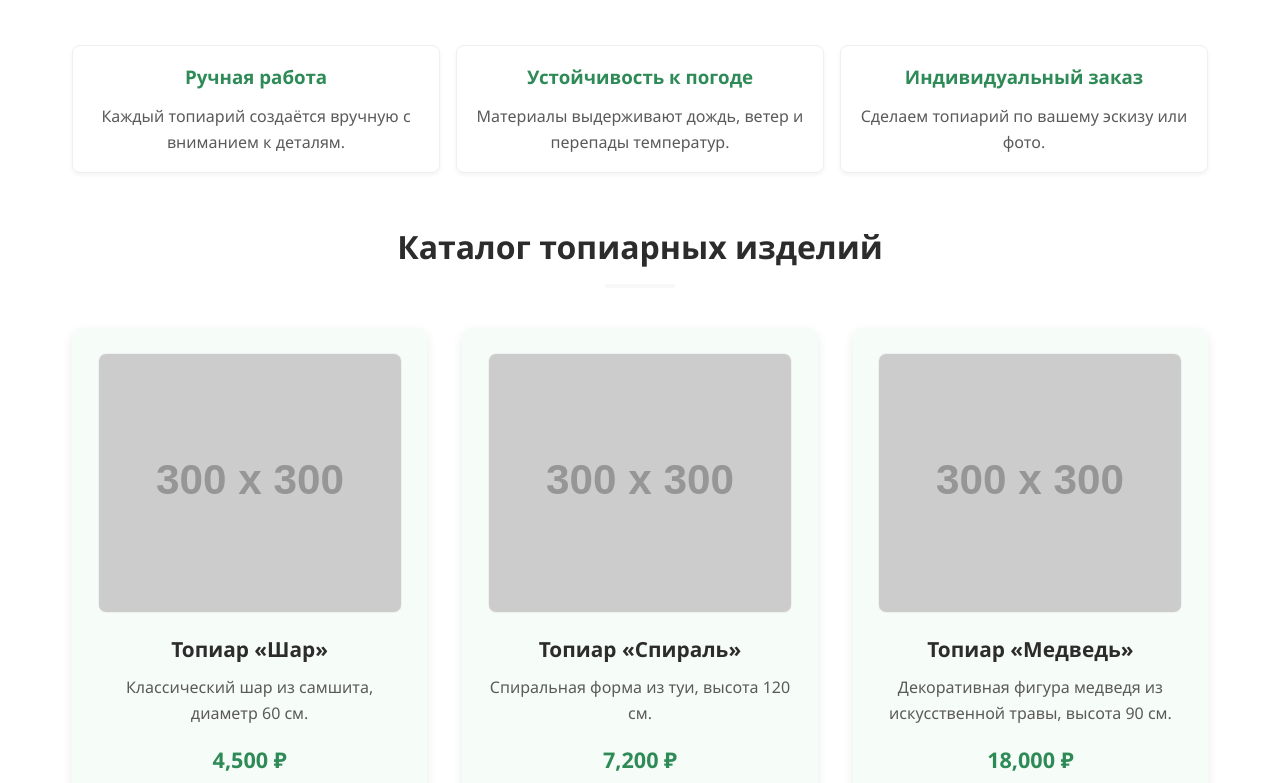
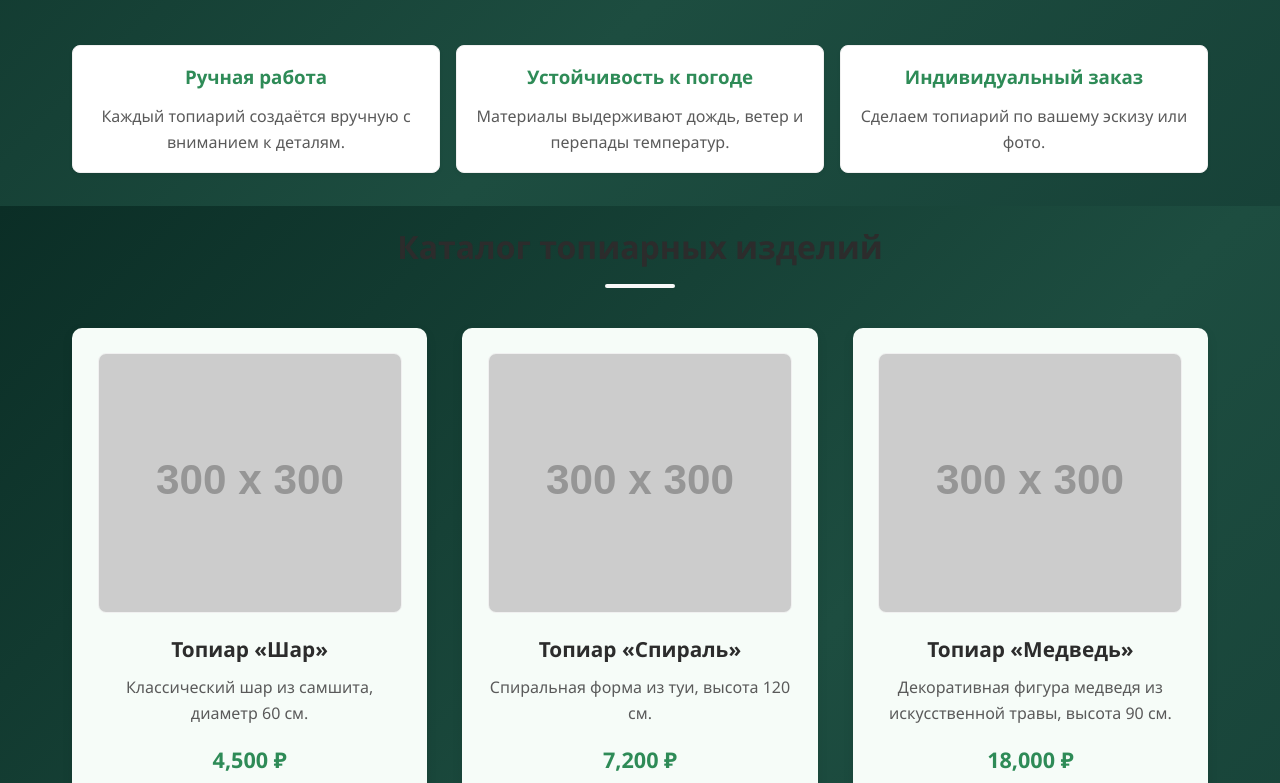
Before and after one commit to Alex151111992/topiary_sad, a plain HTML site: page index.html in a window 1280 px wide. Shown: the part 594-1377 px from the top of the page. Drawn offline with Linux system fonts and the light colour scheme; no server answers; placeholder pictures from the web are drawn by us.

Commit message:
Dark green gradient background

```diff
--- a/style.css
+++ b/style.css
@@ -23,11 +23,11 @@ body {
   font-family: 'Segoe UI', Tahoma, Geneva, Verdana, sans-serif;
   color: var(--text-dark);
   line-height: 1.6;
-  background-image: url('/image/get_preview_url (1).png');
-  background-size: cover;
-  background-position: center;
+  background-color: #0b2e26; /* запасной цвет, пока грузится градиент */
+  background-image: linear-gradient(135deg, #0b2e26 0%, #1d4d40 60%, #174238 100%);
+  background-attachment: fixed;
   background-repeat: no-repeat;
-  background-attachment: fixed;
+  min-height: 100vh;
 }
 
 a {
```
